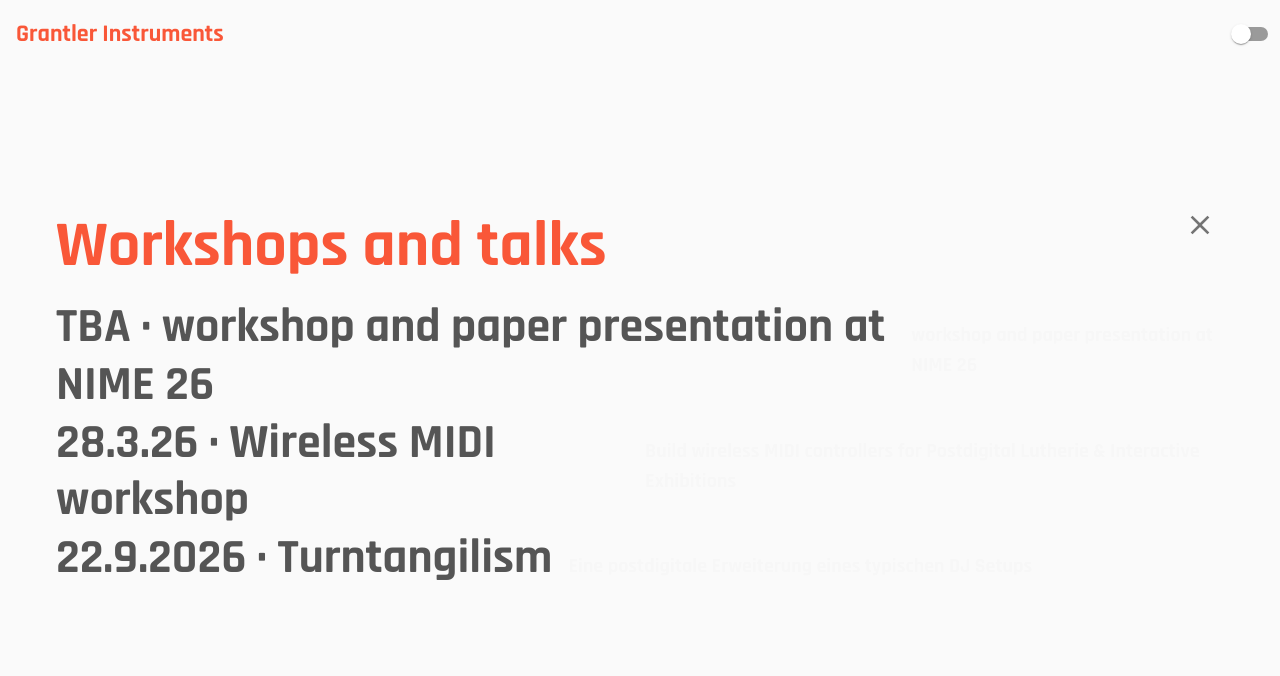
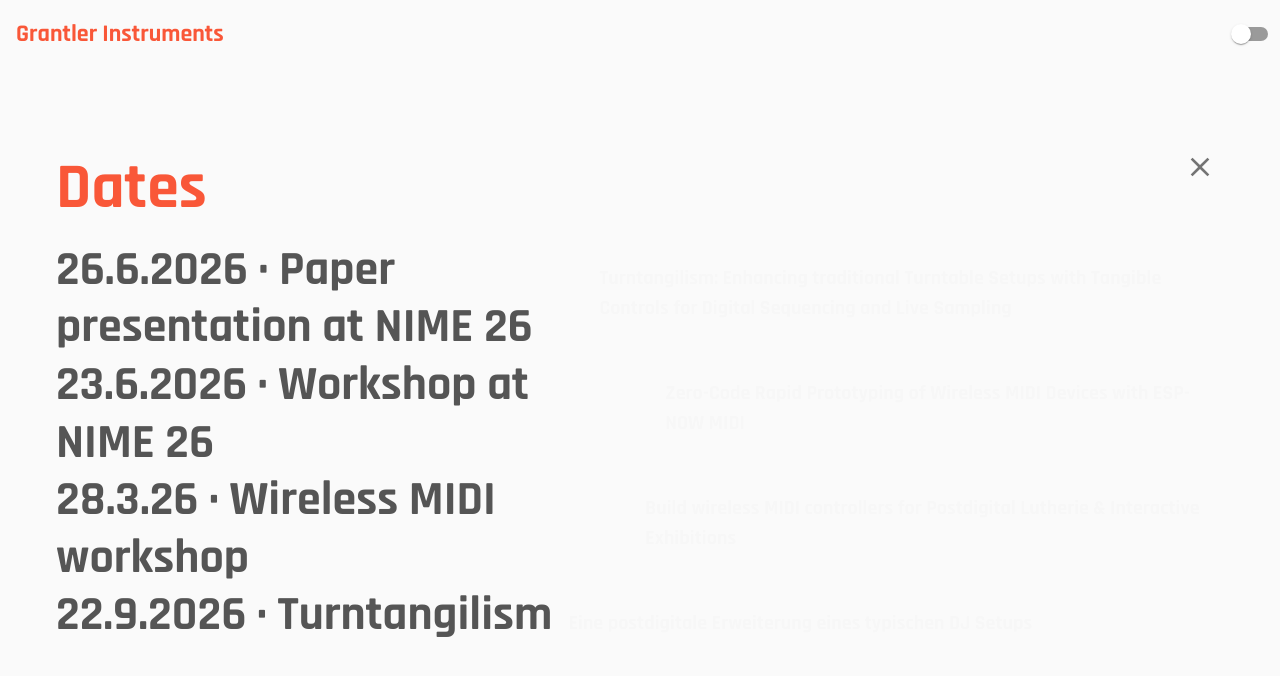
Before and after one commit to grantler-instruments/website, a React (Vite) app: page /#/events in a window 1280 px wide. Shown: the top 676 px of the page. Built offline with nearby package versions, Linux system fonts and the light colour scheme; what @elemaudio/core would draw is missing.

Commit message:
fixed dates

```diff
--- a/src/Footer.tsx
+++ b/src/Footer.tsx
@@ -11,7 +11,7 @@ const Footer = () => {
     { label: "/", link: "/" },
     { label: "About", link: "/about" },
     { label: "Things", link: "/things" },
-    { label: "Workshops and talks", link: "/events" },
+    { label: "Dates", link: "/events" },
     { label: "Contact", link: "/contact" },
   ];
   const setMenuOpen = useAppStore((state) => state.setMenuOpen);
--- a/src/components/Event.tsx
+++ b/src/components/Event.tsx
@@ -4,7 +4,7 @@ import BackButton from "./BackButton";
 import { eventListTitle, getEventById } from "../data/events";
 import WirelessMidiWorkshop from "./events/WirelessMidiWorkshop";
 import TurntangilismEvent from "./events/TurntangilismEvent";
-import Nime26 from "./events/Nime26";
+import GenericEvent from "./events/GenericEvent";
 
 const Event = () => {
   const { id } = useParams();
@@ -38,7 +38,9 @@ const Event = () => {
       <Box sx={{ flex: 1, minHeight: 0, overflow: "auto", mt: 2, p: 2 }}>
         {id === "wireless-midi-workshop" && <WirelessMidiWorkshop />}
         {id === "turntangilism" && <TurntangilismEvent />}
-        {id === "nime-26" && <Nime26 />}
+        {(id === "nime-26-paper" || id === "nime-26-workshop") && event && (
+          <GenericEvent event={event} />
+        )}
       </Box>
     </Box>
   );
--- a/src/components/Events.tsx
+++ b/src/components/Events.tsx
@@ -50,7 +50,7 @@ const Events = () => {
   );
 
   return (
-    <Page title="Workshops and talks">
+    <Page title="Dates">
       <Box
         component="ul"
         role="list"
--- /dev/null
+++ b/src/components/events/GenericEvent.tsx
@@ -0,0 +1,28 @@
+import { Box, Button, Typography } from "@mui/material";
+import type { EventItem } from "../../data/events";
+
+const GenericEvent = ({ event }: { event: EventItem }) => {
+  return (
+    <Box sx={{ "& > * + *": { mt: 2 } }}>
+      <Typography variant="body1">
+        {event.when} at {event.where}
+      </Typography>
+      <Typography variant="body1">{event.tagline}</Typography>
+      {event.url && (
+        <Box display="flex" justifyContent="flex-end" my={2}>
+          <Button
+            variant="contained"
+            color="primary"
+            href={event.url}
+            target="_blank"
+            rel="noopener noreferrer"
+          >
+            Learn More
+          </Button>
+        </Box>
+      )}
+    </Box>
+  );
+};
+
+export default GenericEvent;
--- a/src/components/events/Nime26.tsx
+++ /dev/null
@@ -1,18 +0,0 @@
-import { Box, Typography } from "@mui/material";
-import { getEventById } from "../../data/events";
-
-const Nime26 = () => {
-  const event = getEventById("nime-26");
-  if (!event) return null;
-
-  return (
-    <Box sx={{ "& > * + *": { mt: 2 } }}>
-      <Typography variant="body1">
-        {event.when} at {event.where}
-      </Typography>
-      <Typography variant="body1">{event.tagline}</Typography>
-    </Box>
-  );
-};
-
-export default Nime26;
--- a/src/data/events.ts
+++ b/src/data/events.ts
@@ -10,11 +10,22 @@ export type EventItem = {
 
 export const events: EventItem[] = [
   {
-    id: "nime-26",
-    name: "workshop and paper presentation at NIME 26",
-    when: "TBA",
+    id: "nime-26-paper",
+    name: "Paper presentation at NIME\u00A026",
+    when: "26.6.2026",
     where: "NIME 26",
-    tagline: "workshop and paper presentation at NIME 26",
+    tagline:
+      "Turntangilism: Enhancing traditional Turntable Setups with Tangible Controls for Digital Sequencing and Live Sampling",
+    url: "https://nime2026.org/proceedings/215.html",
+  },
+  {
+    id: "nime-26-workshop",
+    name: "Workshop at NIME\u00A026",
+    when: "23.6.2026",
+    where: "NIME 26",
+    tagline:
+      "Zero-Code Rapid Prototyping of Wireless MIDI Devices with ESP-NOW MIDI",
+    url: "https://nime2026.org/proceedings/667.html",
   },
   {
     id: "wireless-midi-workshop",
```
